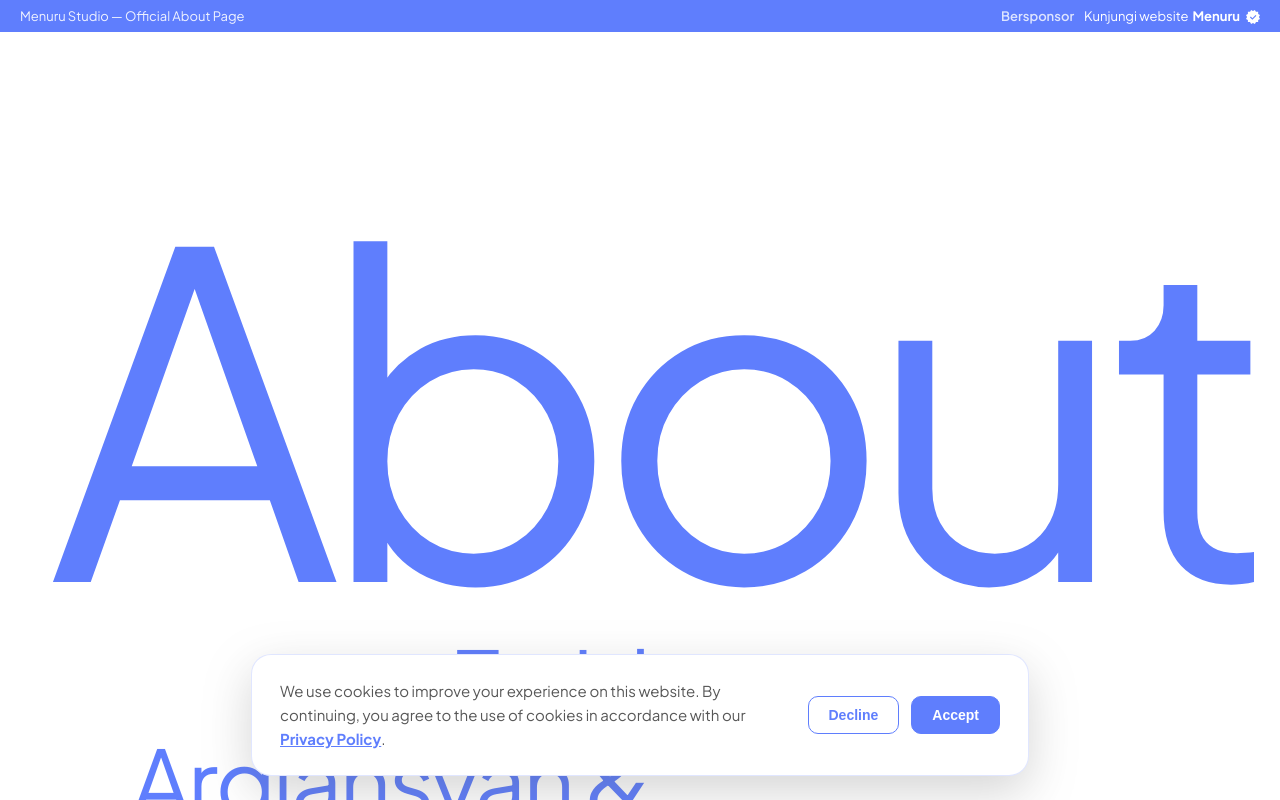
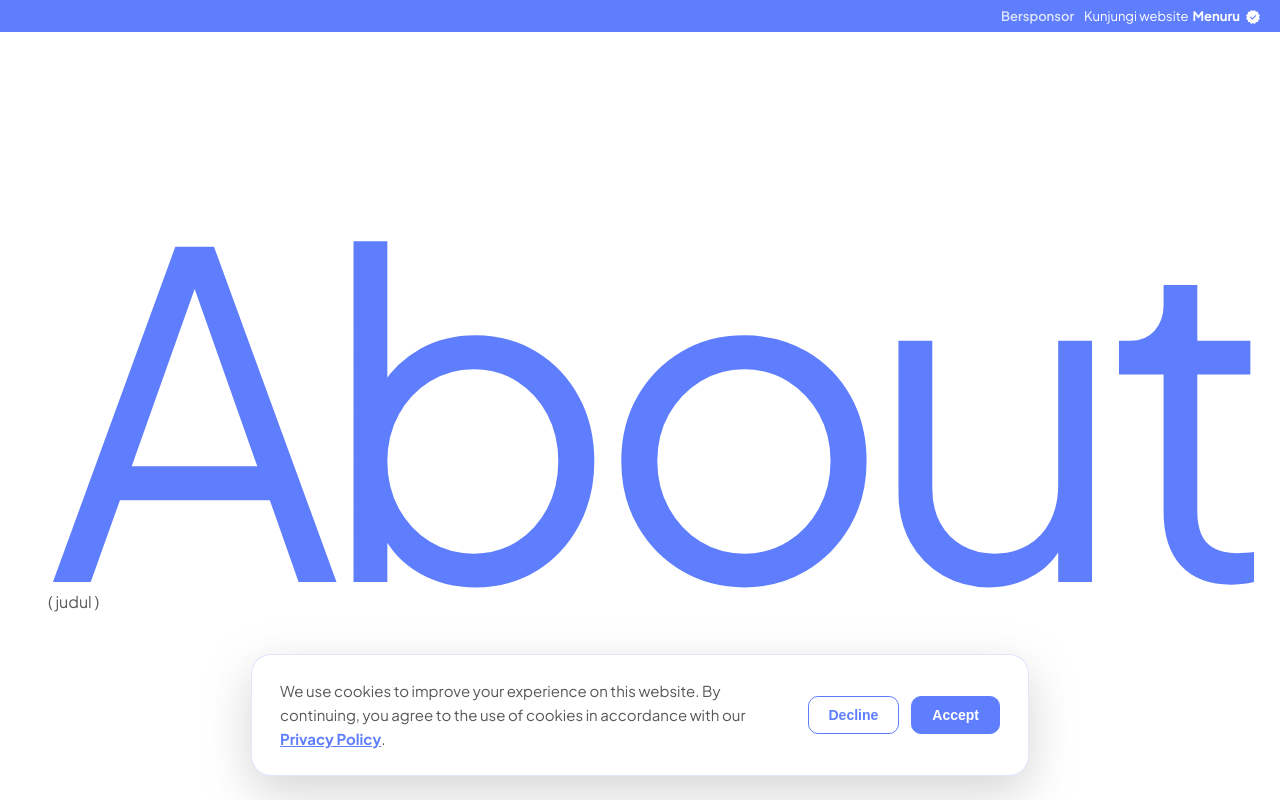
Before and after one commit to vinividivicilala/wowo, a Next.js app in the folder wowo-portofolio/: page /about in a window 1280 px wide. Shown: the top 800 px of the page. Built offline with nearby package versions, Linux system fonts and the light colour scheme.

Commit message:
Update page.tsx

```diff
--- a/wowo-portofolio/app/about/page.tsx
+++ b/wowo-portofolio/app/about/page.tsx
@@ -773,7 +773,7 @@ export default function AboutPage() {
         </span>
       </div>
 
-      {/* TOP BANNER (Teks pesan dihapus, latar belakang biru penuh) */}
+      {/* TOP BANNER (Tanpa teks pesan, latar belakang biru penuh) */}
       <div
         style={{
           position: "fixed",
@@ -801,9 +801,7 @@ export default function AboutPage() {
             maxWidth: "60%",
           }}
         >
-          <span style={{ fontSize: "13px", opacity: 0.9 }}>
-            Menuru Studio — Official About Page
-          </span>
+          {/* Teks pesan dihapus */}
         </div>
         <span
           style={{
@@ -993,18 +991,15 @@ export default function AboutPage() {
           style={{
             padding: "0 40px",
             display: "flex",
-            flexDirection: "row",
-            justifyContent: "space-between",
+            flexDirection: "column",
             alignItems: "flex-start",
             maxWidth: "1600px",
-            margin: "0 auto",
+            margin: 0,
             width: "100%",
             marginBottom: "200px",
-            flexWrap: "wrap",
-            gap: "40px",
           }}
         >
-          {/* Judul About di Sisi Kiri (450px, tanpa tebal / normal) */}
+          {/* TEKS ABOUT 450PX NORMAL (TANPA TEBAL) */}
           <span
             style={{
               fontSize: "450px",
@@ -1020,21 +1015,8 @@ export default function AboutPage() {
             About
           </span>
 
-          {/* Teks Farid Ardiansyah & Menuru Studio di Sisi Kanan */}
-          <span
-            style={{
-              fontSize: "90px",
-              fontWeight: 400,
-              color: BLUE,
-              letterSpacing: "-0.03em",
-              lineHeight: 1.1,
-              display: "block",
-              maxWidth: "600px",
-              textAlign: "right",
-            }}
-          >
-            Farid Ardiansyah & Menuru Studio
-          </span>
+          {/* TEKS MURNI "( judul )" TANPA DESIGN TAMBAHAN */}
+          ( judul )
         </div>
 
         {/* FOOTER SECTION SAMA SEPERTI CONTACT */}
```
